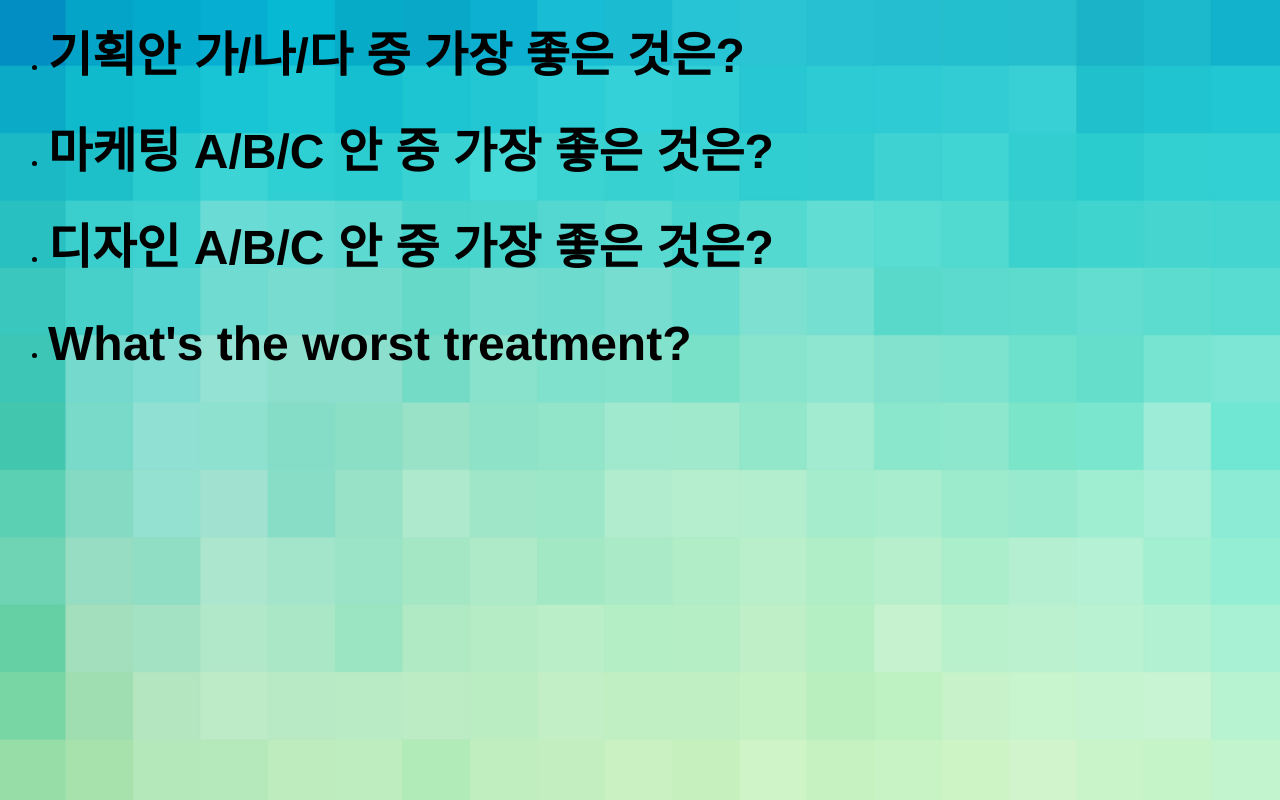
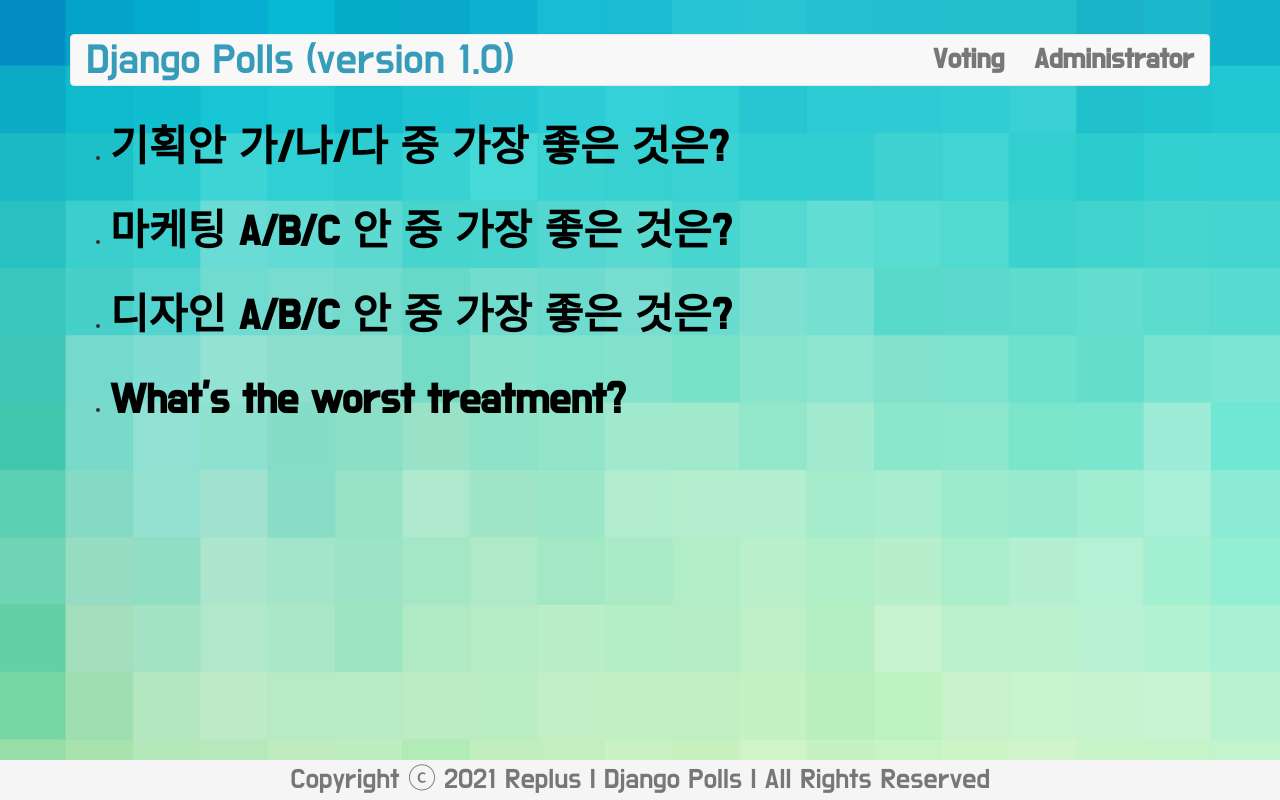
Before and after one commit to munjji/polls, a Django app: page /polls/ in a window 1280 px wide. Run offline with Django 3.2, Linux system fonts and the light colour scheme; data comes from the database, SQL or seed files in the repository; both versions use the stored data as it was after the commit; some libraries are stand-ins or nearby versions.

Commit message:
[Style] 전체적인 base.html css 적용

```diff
--- /dev/null
+++ b/polls/templates/polls/base.html
@@ -0,0 +1,50 @@
+<!DOCTYPE html>
+{% load static %}
+<html lang="ko">
+  <head>
+    <meta charset="utf-8" />
+    <meta http-equiv="X-UA-Compatible" content="IE=edge" />
+    <meta name="viewport" content="width=device-width, initial-scale=1" />
+    <title>Django Polls (version 1.0)</title>
+    <link
+      href="//maxcdn.bootstrapcdn.com/bootstrap/3.3.7/css/bootstrap.min.css"
+      rel="stylesheet"
+    />
+    <link
+      href="//fonts.googleapis.com/css?family=Do+Hyeon|Noto+Sans&display=swap"
+      rel="stylesheet"
+    />
+    <link
+      rel="stylesheet"
+      type="text/css"
+      href="{% static 'polls/style.css' %}"
+    />
+  </head>
+  <body>
+    <div class="container">
+      <nav class="navbar navbar-default">
+        <div class="container-fluid">
+          <div class="navbar-header">
+            <span class="navbar-brand">Django Polls (version 1.0)</span>
+          </div>
+          <ul class="nav navbar-nav">
+            <li><a href="{% url 'polls:index' %}">Voting</a></li>
+            <li class="navbar-right">
+              <a href="{% url 'admin:index' %}">Administrator</a>
+            </li>
+          </ul>
+        </div>
+      </nav>
+      <div>{% block content %} {% endblock %}</div>
+    </div>
+    <footer class="footer">
+      <div class="container">
+        <p class="text-muted">
+          Copyright ⓒ 2021 Replus | Django Polls | All Rights Reserved
+        </p>
+      </div>
+    </footer>
+    <script src="https://ajax.googleapis.com/ajax/libs/jquery/1.12.4/jquery.min.js"></script>
+    <script src="//maxcdn.bootstrapcdn.com/bootstrap/3.3.7/js/bootstrap.min.js"></script>
+  </body>
+</html>
--- a/polls/templates/polls/detail.html
+++ b/polls/templates/polls/detail.html
@@ -1,3 +1,5 @@
+{% extends 'polls/base.html' %} {% block content %}
+
 <h2>{{question.question_text}}</h2>
 
 {% if error_message %}
@@ -17,3 +19,5 @@
   {% endfor %}
   <input type="submit" value="Vote" />
 </form>
+
+{% endblock %}
--- a/polls/templates/polls/index.html
+++ b/polls/templates/polls/index.html
@@ -1,16 +1,13 @@
-{% load static %}
-<link rel="stylesheet" type="text/css" href="{% static 'polls/style.css' %}" />
-
-{% if latest_question_list %}
+{% extends 'polls/base.html' %} {% block content %} {% if latest_question_list%}
 <ul>
   {% for question in latest_question_list %}
   <li>
     <a href="{% url 'polls:detail' question_id=question.id %}"
-      >{{question.question_text}}</a
+      >{{ question.question_text }}</a
     >
   </li>
   {% endfor %}
 </ul>
 {% else %}
 <p>No polls are available</p>
-{% endif %}
+{% endif %} {% endblock %}
--- a/polls/templates/polls/result.html
+++ b/polls/templates/polls/result.html
@@ -1,3 +1,5 @@
+{% extends 'polls/base.html' %} {% block content %}
+
 <h1>{{question.question_text}}</h1>
 <ul>
   {% for choice in question.choice_set.all %}
@@ -5,3 +7,4 @@
   {%endfor%}
 </ul>
 <a href="{% url 'polls:detail' question.id %}">Vote again?</a>
+{% endblock %}
--- a/site_2/settings.py
+++ b/site_2/settings.py
@@ -56,7 +56,7 @@ ROOT_URLCONF = 'site_2.urls'
 TEMPLATES = [
     {
         'BACKEND': 'django.template.backends.django.DjangoTemplates',
-        'DIRS': [],
+        'DIRS': [os.path.join(BASE_DIR, 'templates')],
         'APP_DIRS': True,
         'OPTIONS': {
             'context_processors': [
```
Also changed, not shown: db.sqlite3.
